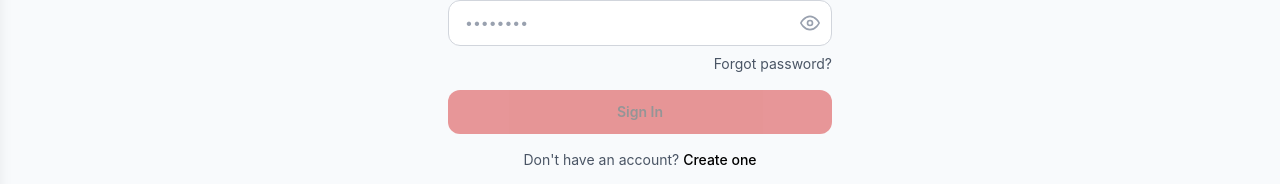
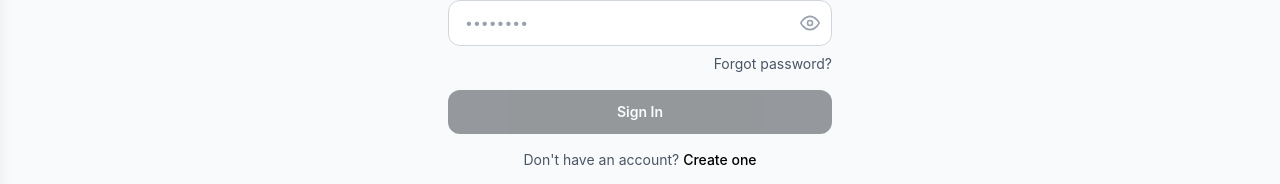
Before and after one commit to ajw-stack/car-parts-app, a Next.js app: page /login in a window 1280 px wide. Shown: the part 448-632 px from the top of the page. Built offline with nearby package versions, Linux system fonts and the light colour scheme; no server answers.

Commit message:
Login page: readable sign-in button (white on dark, matching sign-up)
Co-Authored-By: Claude Opus 5.5 <noreply@anthropic.com>

```diff
--- a/app/login/page.tsx
+++ b/app/login/page.tsx
@@ -80,7 +80,7 @@ function LoginForm() {
       <button
         type="submit"
         disabled={loading || !email || !password}
-        className="w-full rounded-xl bg-[#CC0000] px-4 py-3 text-sm font-semibold text-black hover:bg-[#aa0000] disabled:opacity-40 transition-colors"
+        className="w-full rounded-xl bg-[#02070d] px-4 py-3 text-sm font-semibold text-white hover:bg-[#1c2750] disabled:opacity-40 transition-colors"
       >
         {loading ? "Signing in…" : "Sign In"}
       </button>
```
